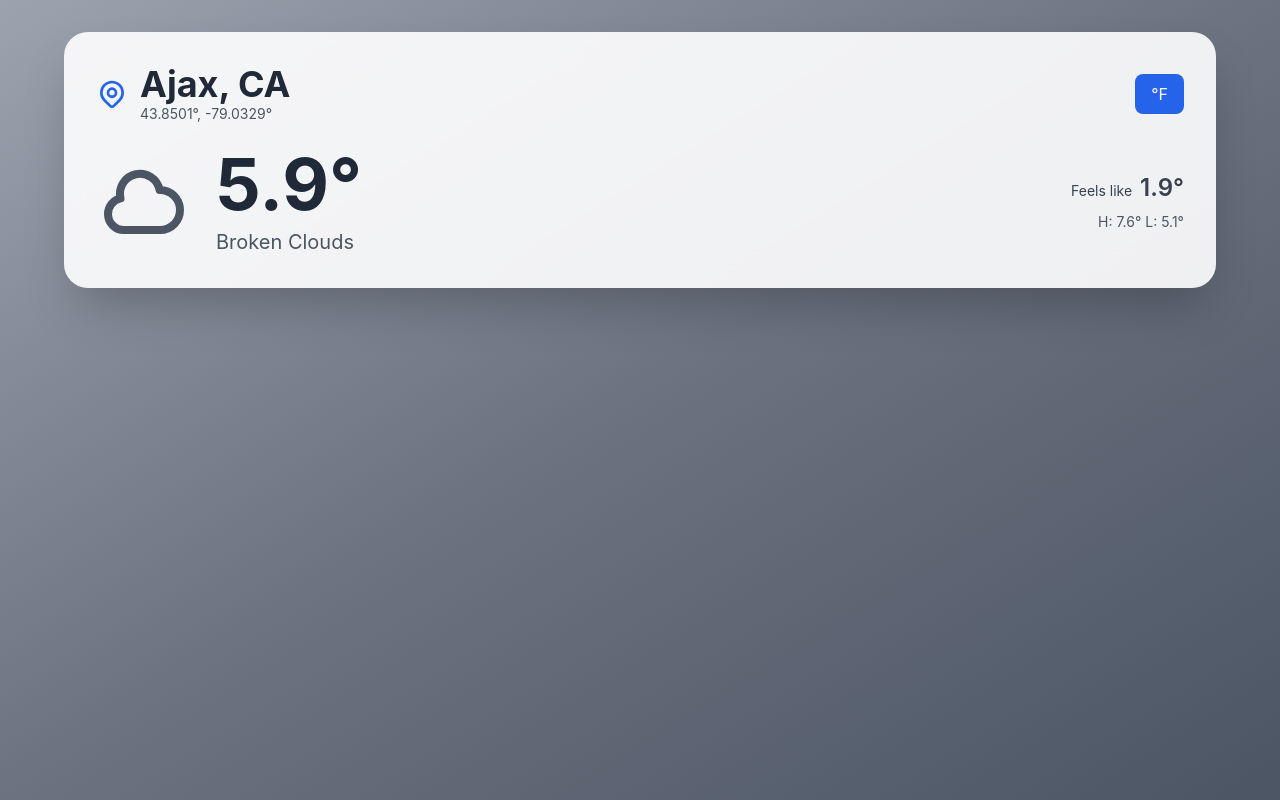
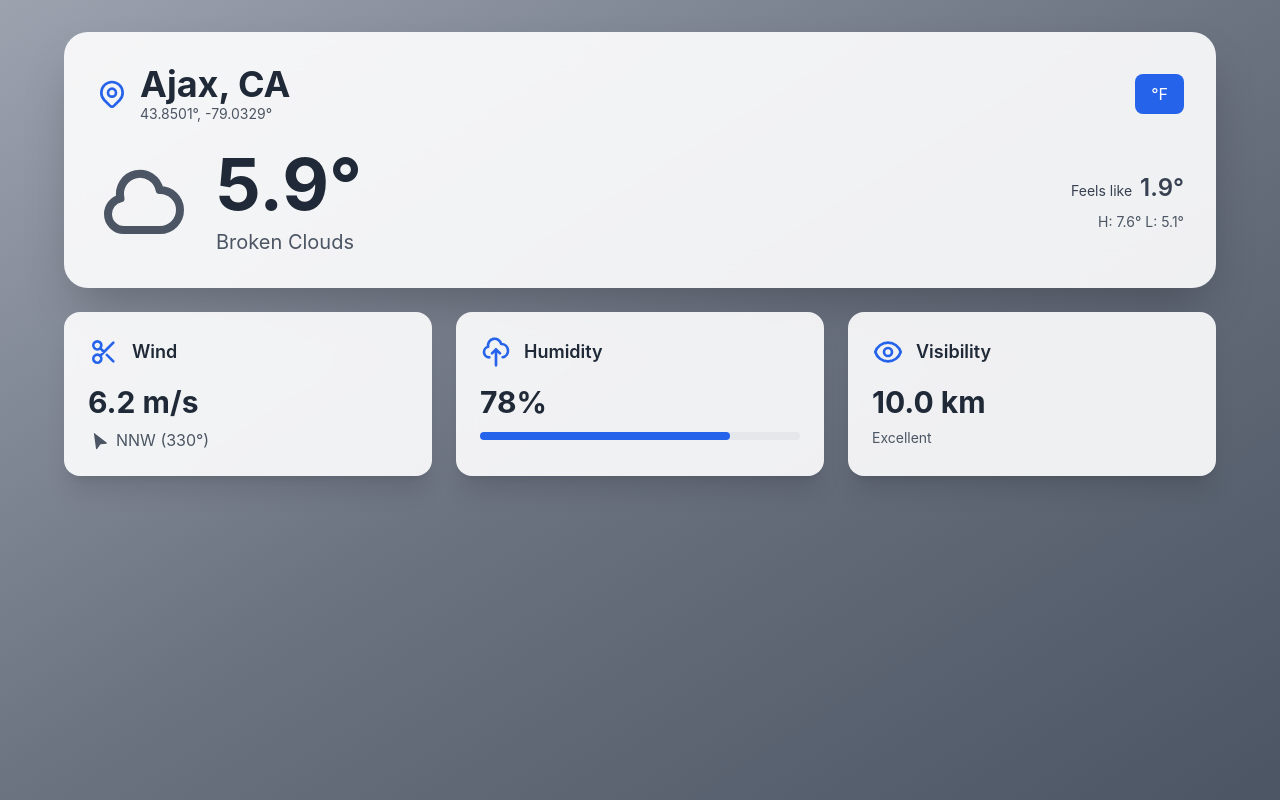
Before and after one commit to PuneethKal/weather-app, a React (Create React App) app in the folder client/: page / in a window 1280 px wide. Built offline with nearby package versions, Linux system fonts and the light colour scheme.

Commit message:
wind/humidity/visability data

```diff
--- a/client/src/WeatherDashboard.js
+++ b/client/src/WeatherDashboard.js
@@ -117,6 +117,72 @@ export default function WeatherDashboard() {
           </div>
         </div>
 
+        {/* Details Grid */}
+        <div className="grid grid-cols-1 sm:grid-cols-2 lg:grid-cols-3 gap-4 sm:gap-6">
+          {/* Wind */}
+          <div className="bg-white/90 backdrop-blur-lg rounded-2xl shadow-xl p-6 hover:shadow-2xl transition-shadow">
+            <div className="flex items-center gap-3 mb-4">
+              <svg className="w-8 h-8 text-blue-600" fill="none" stroke="currentColor" viewBox="0 0 24 24">
+                <path strokeLinecap="round" strokeLinejoin="round" strokeWidth={2} d="M14.121 14.121L19 19m-7-7l7-7m-7 7l-2.879 2.879M12 12L9.121 9.121m0 5.758a3 3 0 10-4.243 4.243 3 3 0 004.243-4.243zm0-5.758a3 3 0 10-4.243-4.243 3 3 0 004.243 4.243z" />
+              </svg>
+              <h3 className="text-lg font-semibold text-gray-800">Wind</h3>
+            </div>
+            <div className="text-3xl font-bold text-gray-800 mb-2">
+              {weatherData.wind.speed.toFixed(1)} m/s
+            </div>
+            <div className="flex items-center gap-2 text-gray-600">
+              <svg
+                className="w-5 h-5"
+                fill="currentColor"
+                viewBox="0 0 24 24"
+                style={{ transform: `rotate(${weatherData.wind.deg}deg)` }}
+              >
+                <path d="M12 2L4.5 20.29l.71.71L12 18l6.79 3 .71-.71z" />
+              </svg>
+              <span>{getWindDirection(weatherData.wind.deg)} ({weatherData.wind.deg}°)</span>
+            </div>
+          </div>
+
+          {/* Humidity */}
+          <div className="bg-white/90 backdrop-blur-lg rounded-2xl shadow-xl p-6 hover:shadow-2xl transition-shadow">
+            <div className="flex items-center gap-3 mb-4">
+              <svg className="w-8 h-8 text-blue-600" fill="none" stroke="currentColor" viewBox="0 0 24 24">
+                <path strokeLinecap="round" strokeLinejoin="round" strokeWidth={2} d="M7 16a4 4 0 01-.88-7.903A5 5 0 1115.9 6L16 6a5 5 0 011 9.9M15 13l-3-3m0 0l-3 3m3-3v12" />
+              </svg>
+              <h3 className="text-lg font-semibold text-gray-800">Humidity</h3>
+            </div>
+            <div className="text-3xl font-bold text-gray-800 mb-2">
+              {weatherData.main.humidity}%
+            </div>
+            <div className="w-full bg-gray-200 rounded-full h-2 mt-3">
+              <div
+                className="bg-blue-600 h-2 rounded-full transition-all duration-500"
+                style={{ width: `${weatherData.main.humidity}%` }}
+              />
+            </div>
+          </div>
+
+          {/* Visibility */}
+          <div className="bg-white/90 backdrop-blur-lg rounded-2xl shadow-xl p-6 hover:shadow-2xl transition-shadow">
+            <div className="flex items-center gap-3 mb-4">
+              <svg className="w-8 h-8 text-blue-600" fill="none" stroke="currentColor" viewBox="0 0 24 24">
+                <path strokeLinecap="round" strokeLinejoin="round" strokeWidth={2} d="M15 12a3 3 0 11-6 0 3 3 0 016 0z" />
+                <path strokeLinecap="round" strokeLinejoin="round" strokeWidth={2} d="M2.458 12C3.732 7.943 7.523 5 12 5c4.478 0 8.268 2.943 9.542 7-1.274 4.057-5.064 7-9.542 7-4.477 0-8.268-2.943-9.542-7z" />
+              </svg>
+              <h3 className="text-lg font-semibold text-gray-800">Visibility</h3>
+            </div>
+            <div className="text-3xl font-bold text-gray-800 mb-2">
+              {(weatherData.visibility / 1000).toFixed(1)} km
+            </div>
+            <div className="text-gray-600 text-sm">
+              {weatherData.visibility / 1000 >= 10 ? 'Excellent' :
+               weatherData.visibility / 1000 >= 5 ? 'Good' : 'Moderate'}
+            </div>
+          </div>
+
+
+        </div>
+
 
 
       </div>
```
